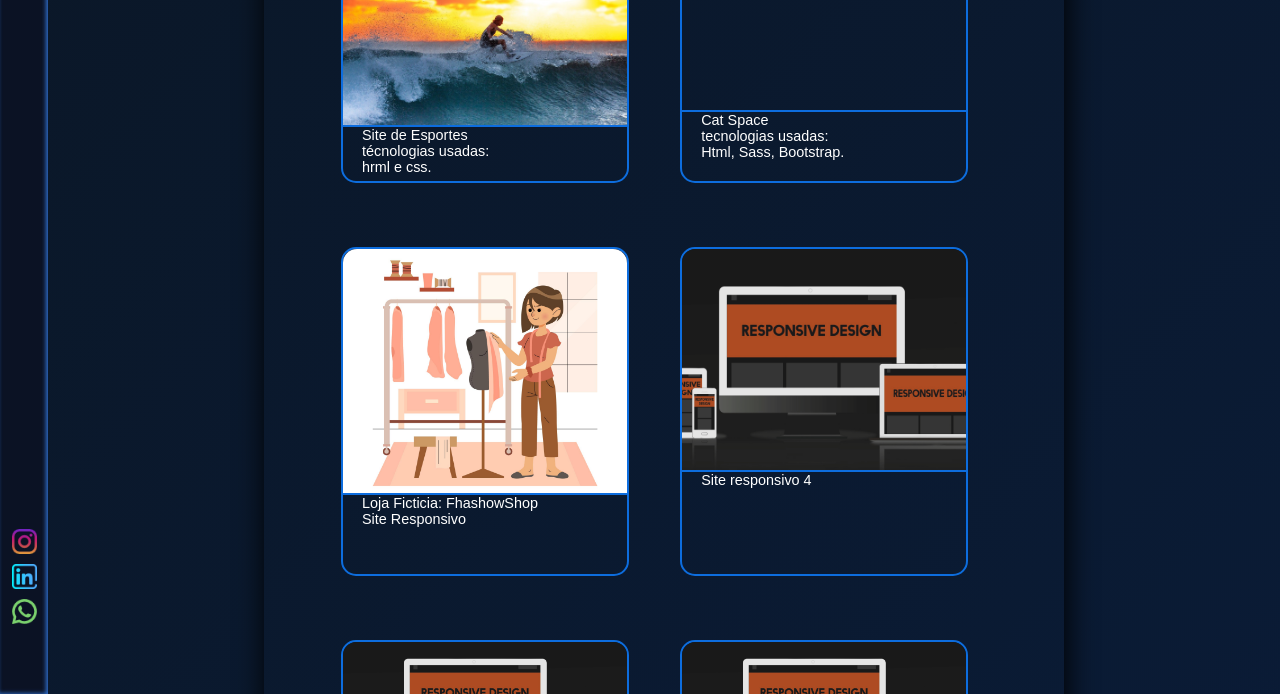
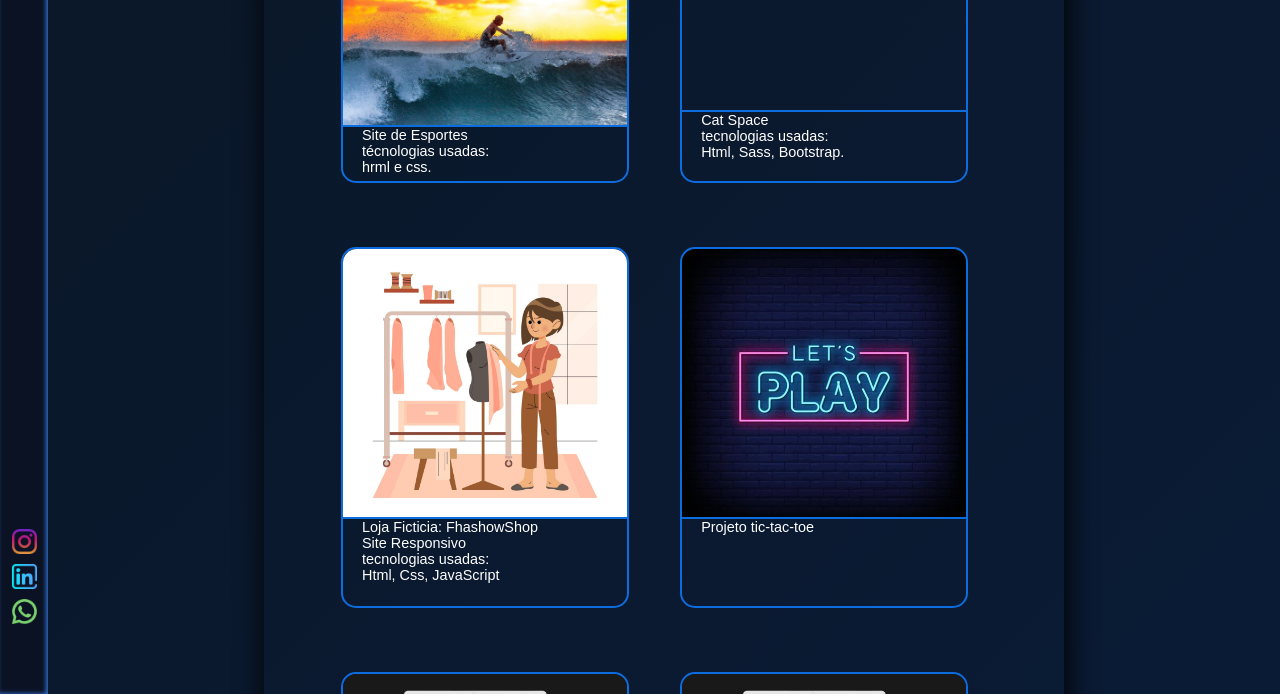
Before and after one commit to LuizSilva28/Meu-Portf-lio, a plain HTML site: page index.html in a window 1280 px wide. Both pictures are taken after a click on the element 661 px from the left and 3688 px from the top of the page. Shown: the part 3285-3979 px from the top of the page. Drawn offline with nearby package versions, Linux system fonts and the light colour scheme; files that its build step writes are made by us from their sources; files whose address does not match are found by name; a web font is replaced by a local one.

Commit message:
up project tic-tac-toe

```diff
--- a/index.html
+++ b/index.html
@@ -328,15 +328,16 @@
                 <li>
                   Site Responsivo
                 </li>
+                 <li>tecnologias usadas: <br> Html, Css, JavaScript </li>
               </ul>
             </div>
 
             <div class="cards-projetos project4 ">
-              <a href="#4">
-                <img src="./imgsHARDeSOFTSKILL/responsividade.png" class="card-alingImg" alt="logo html">
+              <a href="https://luizsilva28.github.io/tic-tac-toe/">
+                <img src="./img/tictactoe.jpeg" class="card-alingImg" alt="logo html">
               </a>
               <ul class="txt-Projetos">
-                <li>Site responsivo 4</li>
+                <li>Projeto tic-tac-toe</li>
               </ul>
             </div>
 
```
Also changed, not shown: img/tictactoe.jpeg (added).
